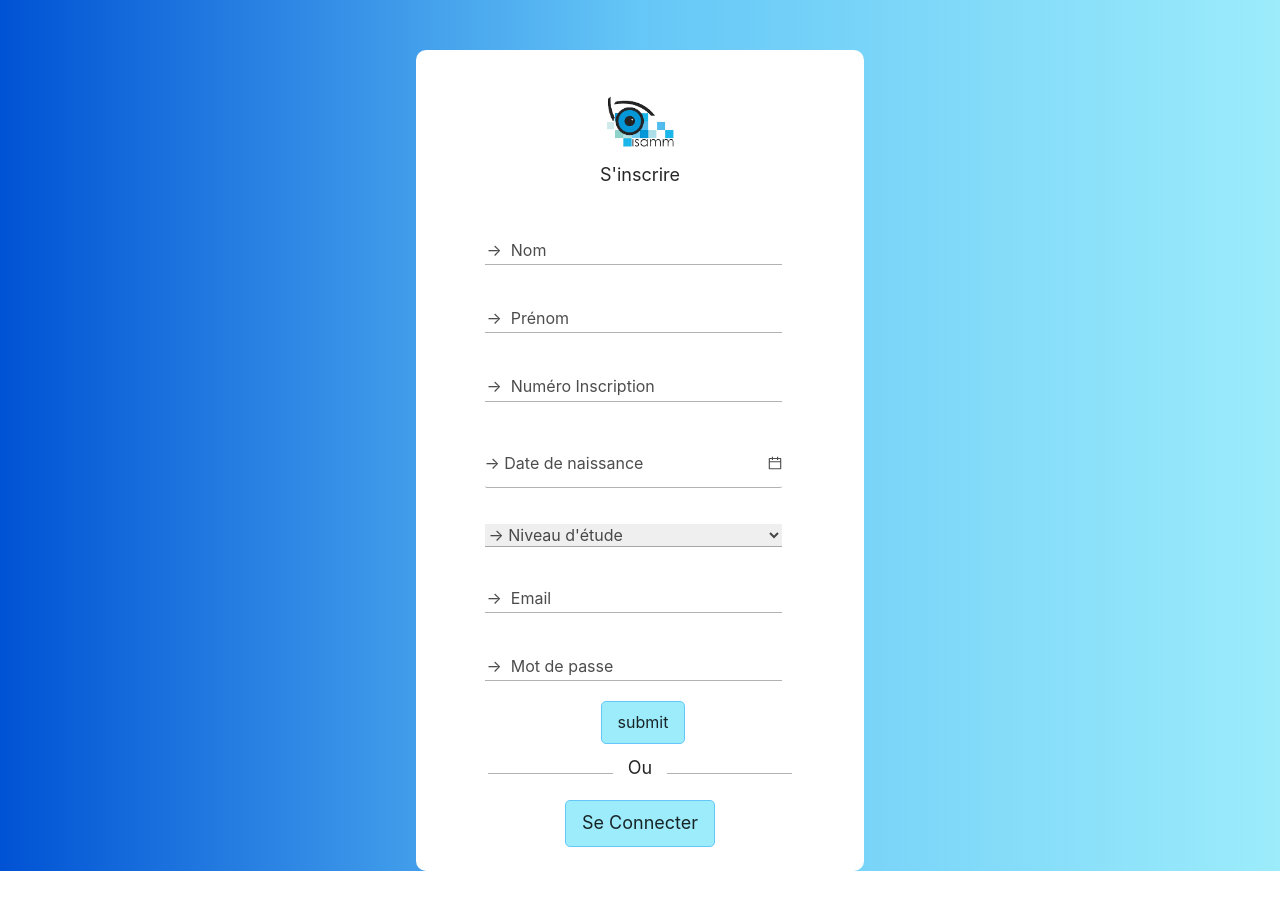
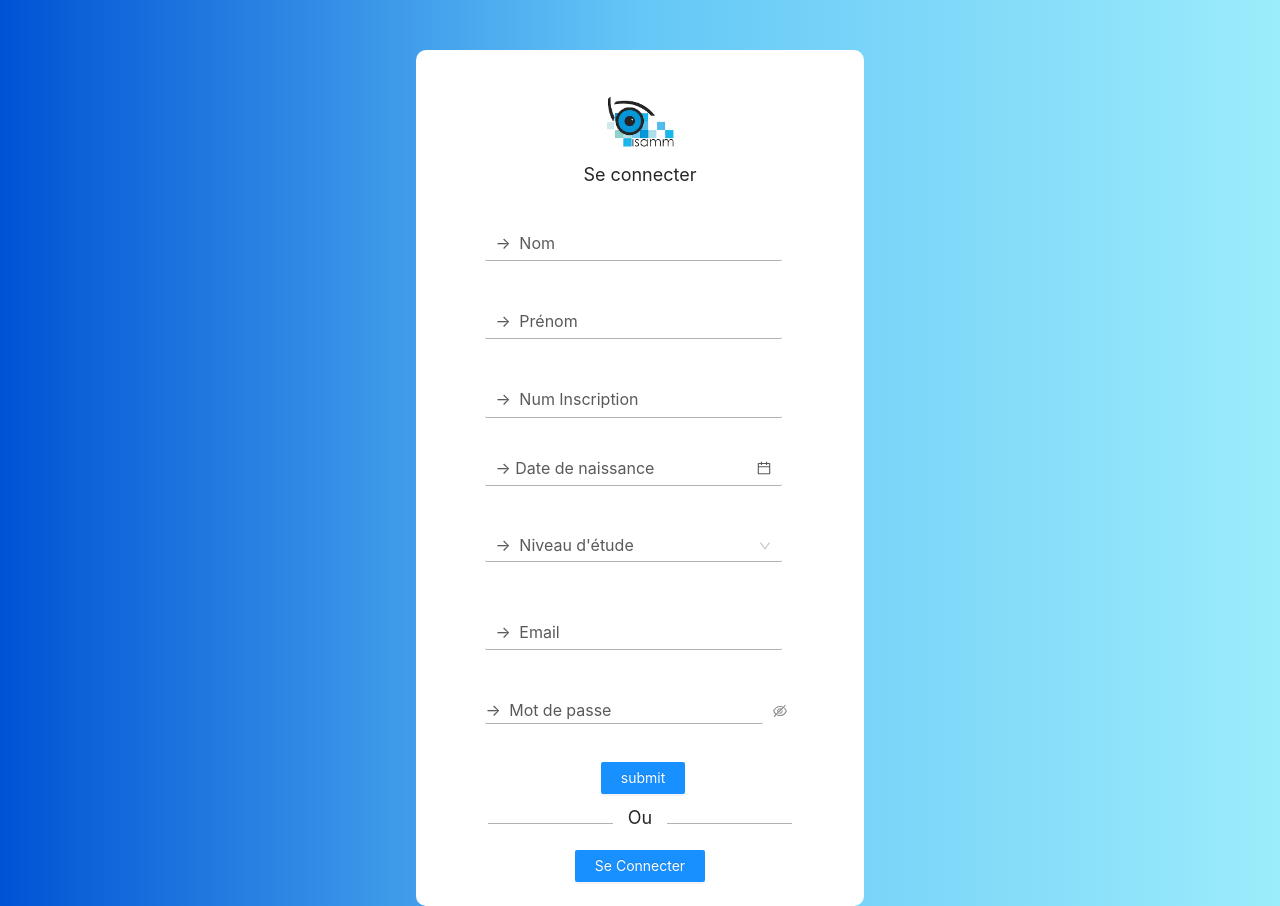
Before and after one commit to pfa-dream-team/frontend, a React (Create React App) app: page / in a window 1280 px wide. Both pictures are taken after a click on the button "S'inscrire". Before the commit the page ends 871 px from the top, so only its background shows below. Built offline with nearby package versions, Linux system fonts and the light colour scheme.

Commit message:
signup api merged

```diff
--- a/src/componment/login-layout/Login.css
+++ b/src/componment/login-layout/Login.css
@@ -52,14 +52,16 @@
     background-color: rgba(0, 0, 0, 0.3);
 }
 .btn-form{
-    background: #9CECFB;
-    padding: 8px 16px;
-    border-radius: 5px;
-    border: 1px solid #65c7f7;
-    cursor: pointer;
-    text-align: center;
-    margin: 0 auto;
-
+    color: #fff;
+    background: #1890ff;
+    border-color: #1890ff;
+    text-shadow: 0 -1px 0 rgba(0, 0, 0, 0.12);
+    -webkit-box-shadow: 0 2px 0 rgba(0, 0, 0, 0.045);
+    box-shadow: 0 2px 0 rgba(0, 0, 0, 0.045);
+    border-radius: 2px;
+    font-size: 14px;
+    border: unset;
+    padding: 5px 20px;
 
 }
 .btn-form:hover{
@@ -116,21 +118,21 @@
 }
 .ant-picker {
     width: 90% !important;
-    margin: 18px auto !important;
+    margin: 0px auto !important;
     border: none !important;
     border-bottom:  1px solid rgba(0, 0, 0, 0.3) !important;
-    padding: 11px 0 !important;
+    /*padding: 11px 0 !important;*/
     color: rgba(0, 0, 0, 0.7) !important;
 
 
 
 }
 ::placeholder {
-    color: rgba(0, 0, 0, 0.7) !important;
+    color: rgba(0, 0, 0, 0.65) !important;
 
   }
 .ant-picker-suffix {
-    color: rgba(0, 0, 0, 0.7) !important;
+    color: rgba(0, 0, 0, 0.65) !important;
 }
 .ant-picker-input > input{
     font-size: 16px !important;
@@ -150,3 +152,75 @@
 .big-warning >h3{
     color: #fff;
 }
+.ant-input:placeholder-shown{
+    margin: 10px auto;
+    width: 90%;
+    border: unset;
+    outline: none;
+    border-bottom: 1px solid rgba(0, 0, 0, 0.3);
+    color: rgba(0, 0, 0, 0.65) !important;
+    font-size: 16px !important;
+
+}
+.antd-input:focus {
+    outline: none !important;
+}
+.antd-input:hover {
+    outline: none !important;
+}
+.ant-input:placeholder-shown:hover{
+
+    outline: none;
+    border-bottom: 1px solid #65c7f7 !important;
+    width: 100%;
+    transition: width 1s,  border-bottom 3s;
+}
+.ant-input:placeholder-shown:focus{
+    outline: none;
+    border-bottom: 1px solid #65c7f7;
+    width: 100%;
+    transition: width 1s,  border-bottom 3s;
+}
+.ant-form{
+    margin: 0 auto !important;
+    width: 100% !important;
+}
+.ant-input-affix-wrapper > input.ant-input{
+
+    border-bottom: 1px solid rgba(0, 0, 0, 0.3) !important;
+    outline: none;
+}
+.ant-input-affix-wrapper > input.ant-input:focus{
+
+    outline: none;
+}
+.ant-input-affix-wrapper:focus , .ant-input-affix-wrapper-focused{
+
+    outline: none;
+    border: none !important;
+}
+
+.ant-input-affix-wrapper{
+    border: none !important;
+}
+.ant-btn-primary{
+    background: #9CECFB;
+    padding: 8px 16px;
+    border-radius: 5px;
+    border: 1px solid #65c7f7;
+    cursor: pointer;
+    text-align: center;
+    margin: 0 auto;
+}
+.ant-select-single:not(.ant-select-customize-input) .ant-select-selector{
+    border: none !important;
+    border-bottom: 1px solid rgba(0, 0, 0, 0.3) !important;
+
+}
+.ant-form-item .ant-select, .ant-form-item .ant-cascader-picker {
+    width: 90% !important;
+    margin: 20px auto;
+    text-align: left !important;
+    color: rgba(0, 0, 0, 0.65) !important;
+    font-size: 16px !important;
+}
--- a/src/componment/login-layout/Login.js
+++ b/src/componment/login-layout/Login.js
@@ -1,6 +1,8 @@
 import React ,{useState,useRef} from 'react';
 import "./Login.css";
+import 'antd/dist/antd.css';
 import Signup from "../signup-layout/sign-up";
+import { Form, Input, Button, Checkbox } from 'antd';
 import {Authentification } from "../../services/authentification.service";
 
 
@@ -13,6 +15,13 @@ function Login({setUser ,user}) {
   const [authenticated , setAuthentificated] = useState(false);
   const [error , setError] = useState(false);
   const [accept , setAccept] = useState(false);
+  const layout = {
+    labelCol: { span: 24 },
+    wrapperCol: { span: 24 },
+  };
+  const tailLayout = {
+    wrapperCol: { offset: 1, span: 24 },
+  };
 
 
 
@@ -70,17 +79,34 @@ function Login({setUser ,user}) {
          </div>
          <div className="content-caption">
            <div className="form row">
+
+             <Form {...layout} name="basic" initialValues={{ remember: true }}       >
            <div className="col-md-12 input-form">
-                 <input type="email" name="email" placeholder="→  Email"
-                 value={email} onChange={handleEmail} required />
+              <Form.Item   name="email"
+                 rules={[{ required: true, message: 'veuillez saisir votre email!' }]} >
+                <Input placeholder="→  Email" onChange={handleEmail} value={email}/>
+              </Form.Item>
             </div>
            <div className="col-md-12 input-form">
-                 <input type="password" name="password" placeholder="→  Mot de passe"
-                  value={password} onChange={handlePassword} required />
+           <Form.Item  name="password"
+                 rules={[{ required: true, message: 'veuillez saisir votre mot de passe!' }]}
+                >
+             <Input.Password placeholder="→  Mot de passe"  onChange={handlePassword} value={password}/>
+            </Form.Item>
            </div>
            <div className="col-md-12 input-form">
-               <button className="btn-form btn-2" onClick={Auth}>login</button>
+           <Form.Item {...tailLayout} name="remember" valuePropName="checked">
+            <Checkbox>Remember me</Checkbox>
+           </Form.Item>
            </div>
+           <div className="col-md-12 input-form">
+             <Form.Item {...tailLayout}>
+              <Button type="primary" htmlType="submit" onClick={Auth}>
+                 Submit
+              </Button>
+             </Form.Item>
+           </div>
+          </Form>
            </div>
          </div>
         <div className="footer-caption">
@@ -93,7 +119,7 @@ function Login({setUser ,user}) {
 
     ) :(
       <>
-      <Signup />
+      <Signup setUser={setUser} user={user}/>
       </>
     )}
     </>
@@ -112,6 +138,10 @@ function Login({setUser ,user}) {
 
      ) : (
         <>
+
+
+
+
         </>
      )
       }
--- a/src/componment/signup-layout/sign-up.js
+++ b/src/componment/signup-layout/sign-up.js
@@ -3,10 +3,13 @@ import "../login-layout/Login.css";
 import Login from "../login-layout/Login";
 import { DatePicker } from 'antd';
 import 'antd/dist/antd.css';
+import { Form, Input, Select } from 'antd';
+import {SignUp } from "../../services/authentification.service";
 
 
 
-function Signup() {
+
+function Signup({setUser ,user}) {
 
   const [modelogin, setModelogin] = useState(false);
   const [name , setName] = useState("");
@@ -16,6 +19,17 @@ function Signup() {
   const [grade , setGrade] = useState("");
   const [email , setEmail] = useState("");
   const [password , setPassword] = useState("");
+  const [error , setError] = useState(false);
+  const [signed , setSigned] = useState(false);
+
+
+  const layout = {
+    labelCol: { span: 24 },
+    wrapperCol: { span: 24 },
+  };
+  const tailLayout = {
+    wrapperCol: { offset: 1, span: 24 },
+  };
   const handleName = (e)=>{
     setName(e.target.value);
   }
@@ -29,8 +43,8 @@ function Signup() {
     setBirth(dateString);
 
   }
-  const handleGrade = (e)=>{
-    setGrade(e.target.value);
+  const handleGrade = (value)=>{
+    setGrade(value);
   }
   const handleEmail = (e)=>{
     setEmail(e.target.value);
@@ -38,53 +52,112 @@ function Signup() {
   const handlePassword = (e)=>{
     setPassword(e.target.value);
   }
+  const Sign = async () => {
+   try{
+      const result = await SignUp(name,last_name,inscription,birth,grade,email , password)
+      console.log("result :" ,result)
+    if (result === undefined){
+      setError(true)
+    }else{
+      setSigned(true)
+      setUser(result)
+      setError(false)
 
+    }
+
+      }
+      catch(e){
+        console.log(e)
+      }
+
+
+}
 
   return (
 
       <>
     {!modelogin ? (
+
         <>
-        <div className="login-container">
+         {!signed ?
+         (<>
+       <div className="login-container">
           <div className="header-caption">
-          <div className="login-icon">
+           {!error ? (
+             <>
+            <div className="login-icon">
              <img src={process.env.PUBLIC_URL + '/imgs/logo.png'} alt="login img"/>
-           </div>
-              <p>S'inscrire</p>
-          </div>
+            </div>
+              <p>Se connecter</p>
+              </>
+           ) : (
+             <>
+             <div className="login-icon">
+                <img src={process.env.PUBLIC_URL + '/imgs/error.png'} alt="login img"/>
+              </div>
+               <p>Vérifier vos informations</p>
+             </>
+
+           )}
+
+         </div>
           <div className="content-caption">
             <div className="form row">
+            <Form {...layout} name="basic" initialValues={{ remember: true }}       >
               <div className="col-md-12 input-form">
-                  <input type="text" name="name" placeholder="→  Nom" value={name} onChange={handleName} required/>
+                <Form.Item   name="name"
+                 rules={[{ required: true, message: 'veuillez saisir votre nom!' }]} >
+                   <Input placeholder="→  Nom" onChange={handleName} value={name}/>
+                </Form.Item>
               </div>
               <div className="col-md-12 input-form">
-                  <input type="text" name="last_name" placeholder="→  Prénom" value={last_name} onChange={handleLastName} required/>
+                <Form.Item   name="last_name"
+                 rules={[{ required: true, message: 'veuillez saisir votre prénom!' }]} >
+                   <Input placeholder="→  Prénom" onChange={handleLastName} value={last_name}/>
+                </Form.Item>
               </div>
               <div className="col-md-12 input-form">
-                  <input type="text" name="inscription" placeholder="→  Numéro Inscription" value={inscription} onChange={handleInscription} required/>
+                <Form.Item   name="inscription"
+                 rules={[{ required: true, message: 'veuillez saisir votre numéro inscription!' }]} >
+                   <Input placeholder="→  Num Inscription" onChange={handleInscription} value={inscription} />
+                </Form.Item>
               </div>
               <div className="col-md-12 input-form">
-                <DatePicker onChange={handleBirth}
-                     placeholder="→ Date de naissance"/>
+                <Form.Item   name="birth"
+                   rules={[{ required: true, message: 'veuillez saisir votre date de naissance!' }]} >
+                    <DatePicker onChange={handleBirth}
+                     placeholder="→ Date de naissance" value={birth}/>
+                </Form.Item>
               </div>
               <div className="col-md-12 input-form">
-               <select className="select" onChange={handleGrade}>
-                 <option selected disabled>→   Niveau d'étude</option>
-                 <option value="0">Ancien étudiant</option>
-                 <option value="1">Licence</option>
-                 <option value="2">Master</option>
-                 <option value="3">Cycle ingénieur</option>
-              </select>
+                <Form.Item  name="grade"
+                   rules={[{ required: true, message: 'veuillez saisir votre niveau' }]}>
+                    <Select onChange={handleGrade} value={grade} defaultValue="default">
+                       <Select.Option value="default" disabled>→  &nbsp;Niveau d'étude</Select.Option>
+                       <Select.Option value="0">Ancien étudiant</Select.Option>
+                       <Select.Option value="1">Licence</Select.Option>
+                       <Select.Option value="2">Master</Select.Option>
+                       <Select.Option value="3">Cycle ingénieur</Select.Option>
+                    </Select>
+                </Form.Item>
               </div>
               <div className="col-md-12 input-form">
-                 <input type="email" name="email" placeholder="→  Email" value={email} onChange={handleEmail} required/>
+               <Form.Item   name="email"
+                  rules={[{ required: true, message: 'veuillez saisir votre email!' }]} >
+                 <Input placeholder="→  Email" onChange={handleEmail} value={email}/>
+               </Form.Item>
              </div>
               <div className="col-md-12 input-form">
-                  <input type="password" name="password" placeholder="→  Mot de passe" value={password} onChange={handlePassword} required/>
+                <Form.Item  name="password"
+                   rules={[{ required: true, message: 'veuillez saisir votre mot de passe!' }]}
+                  >
+                <Input.Password placeholder="→  Mot de passe"  onChange={handlePassword} value={password}/>
+                </Form.Item>
               </div>
               <div className="col-md-12 input-form">
-                <button className="btn-form btn-2">submit</button>
+                <button className="btn-form btn-2" onClick={Sign}>submit</button>
               </div>
+            </Form>
             </div>
           </div>
          <div className="footer-caption">
@@ -92,6 +165,19 @@ function Signup() {
              <button className="btn-form" onClick={()=>{setModelogin(true)}}>Se Connecter</button>
          </div>
         </div>
+         </>) :(
+            <>
+            <div className="big-warning">
+            <div className="login-icon">
+                <img src={process.env.PUBLIC_URL + '/imgs/error.png'} alt="login img"/>
+            </div>
+              <h3>Votre compte est n'est pas encore active</h3>
+            </div>
+           </>
+
+
+        ) }
+
      </>
 
     ) : (
```
Also changed, not shown: src/services/authentification.service.js (+17 -0 lines). Lines whose indentation alone changed are shown as unchanged.
